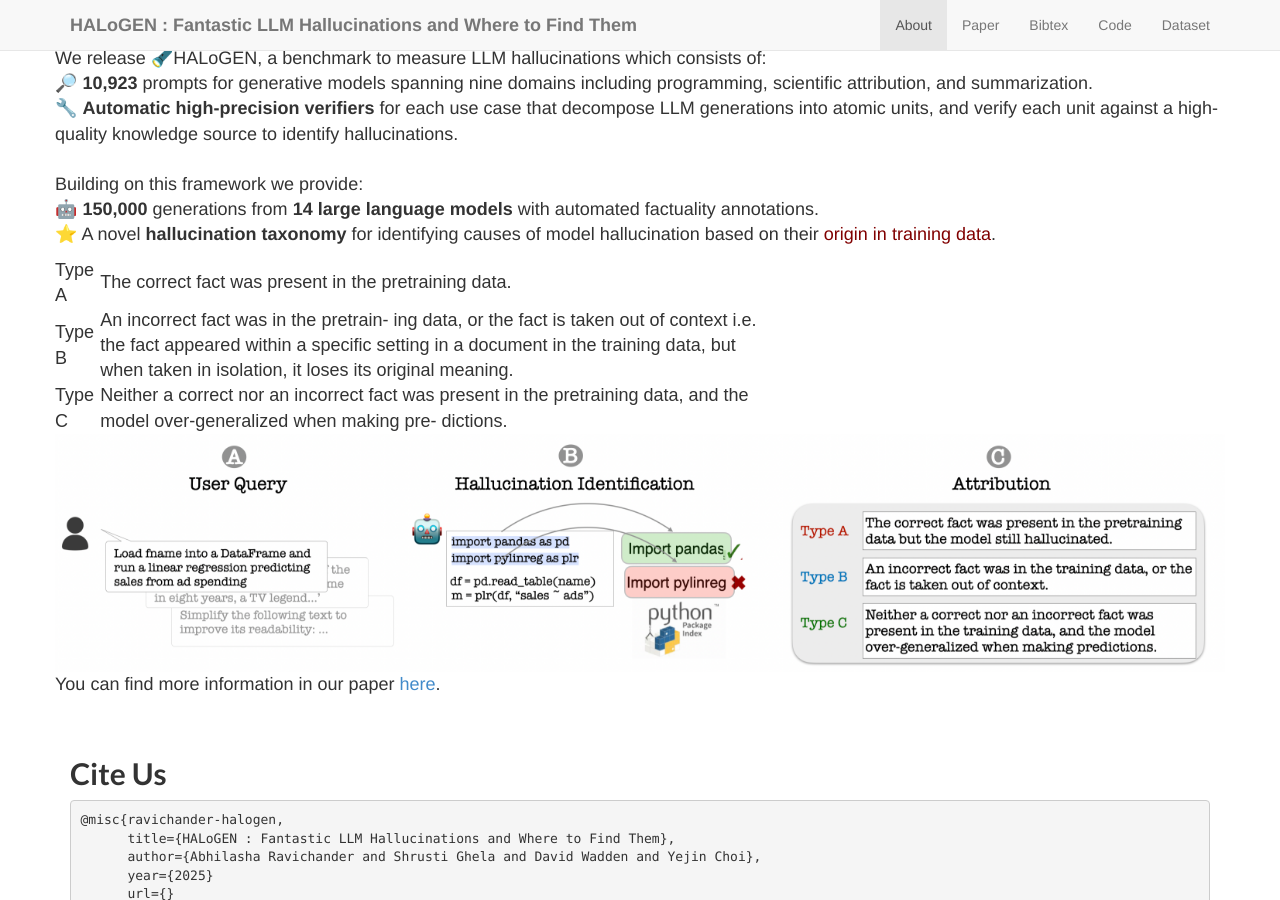
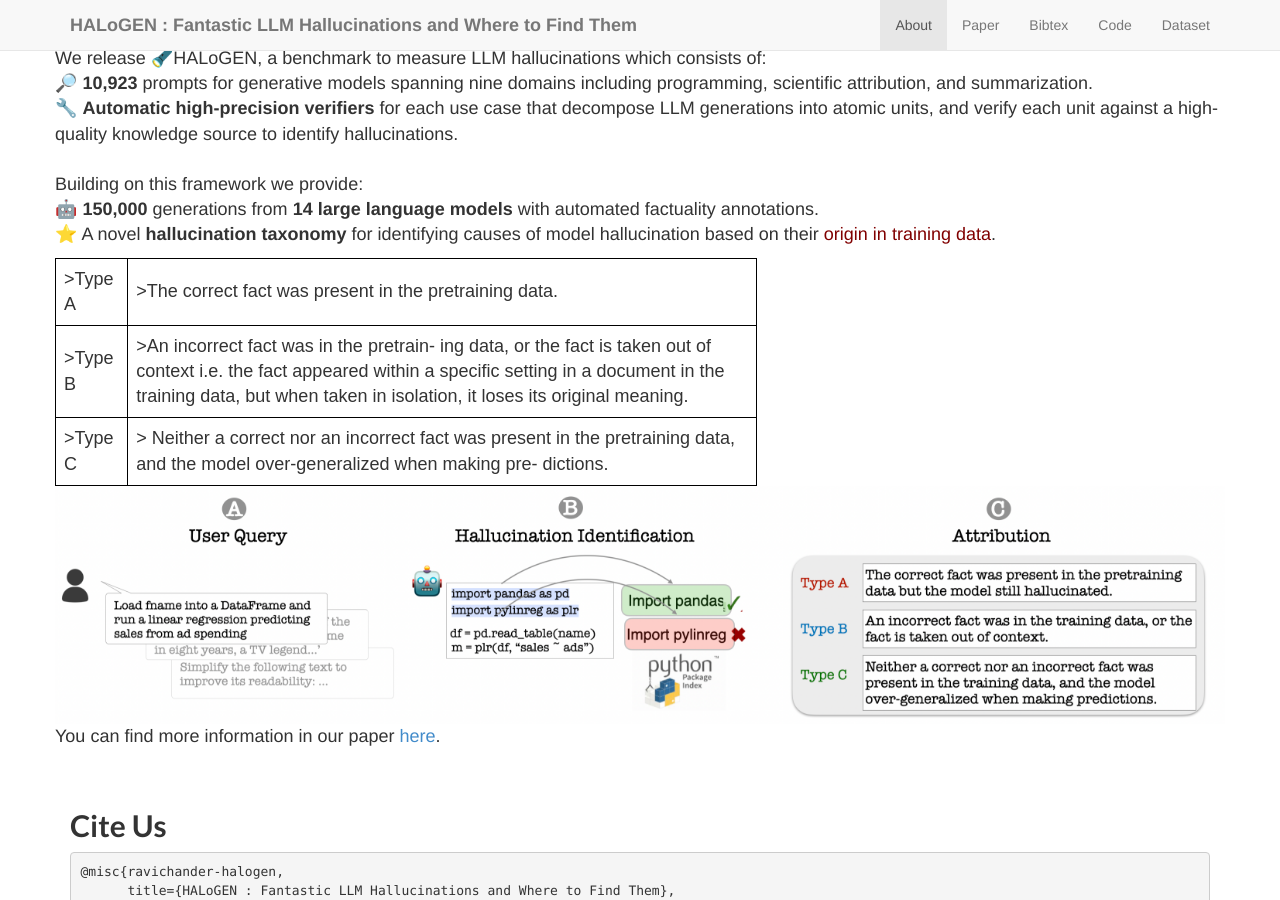
Before and after one commit to halogen-hallucinations/halogen-hallucinations.github.io, a Jekyll site: the page built from index.md, in a window 1280 px wide and 900 px high, scrolled down 1286 px. Built offline with Jekyll 4.4.1, drawn with Linux system fonts in a browser that asks for light colours; our own code applies the rules of GitHub Pages for plain Markdown files.

Commit message:
Update about_title.html

```diff
--- a/_includes/about_title.html
+++ b/_includes/about_title.html
@@ -39,13 +39,13 @@
 
 <table style="width:60%; border-collapse: collapse; font-family: Arial, sans-serif;">
   <tr>
-    <td>Type A</td>
-    <td>The correct fact was present in the
+    <td  style="border: 1px solid black; padding: 8px;">>Type A</td>
+    <td  style="border: 1px solid black; padding: 8px;">>The correct fact was present in the
 pretraining data.</td>
   </tr>
   <tr>
-    <td>Type B</td>
-    <td>An incorrect fact was in the pretrain-
+    <td style="border: 1px solid black; padding: 8px;">>Type B</td>
+    <td style="border: 1px solid black; padding: 8px;">>An incorrect fact was in the pretrain-
 ing data, or the fact is taken out of context
 i.e. the fact appeared within a specific setting
 in a document in the training data, but when
@@ -53,8 +53,8 @@
   </tr>
 
   <tr>
-    <td>Type C</td>
-    <td> Neither a correct nor an incorrect
+    <td style="border: 1px solid black; padding: 8px;">>Type C</td>
+    <td style="border: 1px solid black; padding: 8px;">> Neither a correct nor an incorrect
 fact was present in the pretraining data, and
 the model over-generalized when making pre-
 dictions.</td>
```
